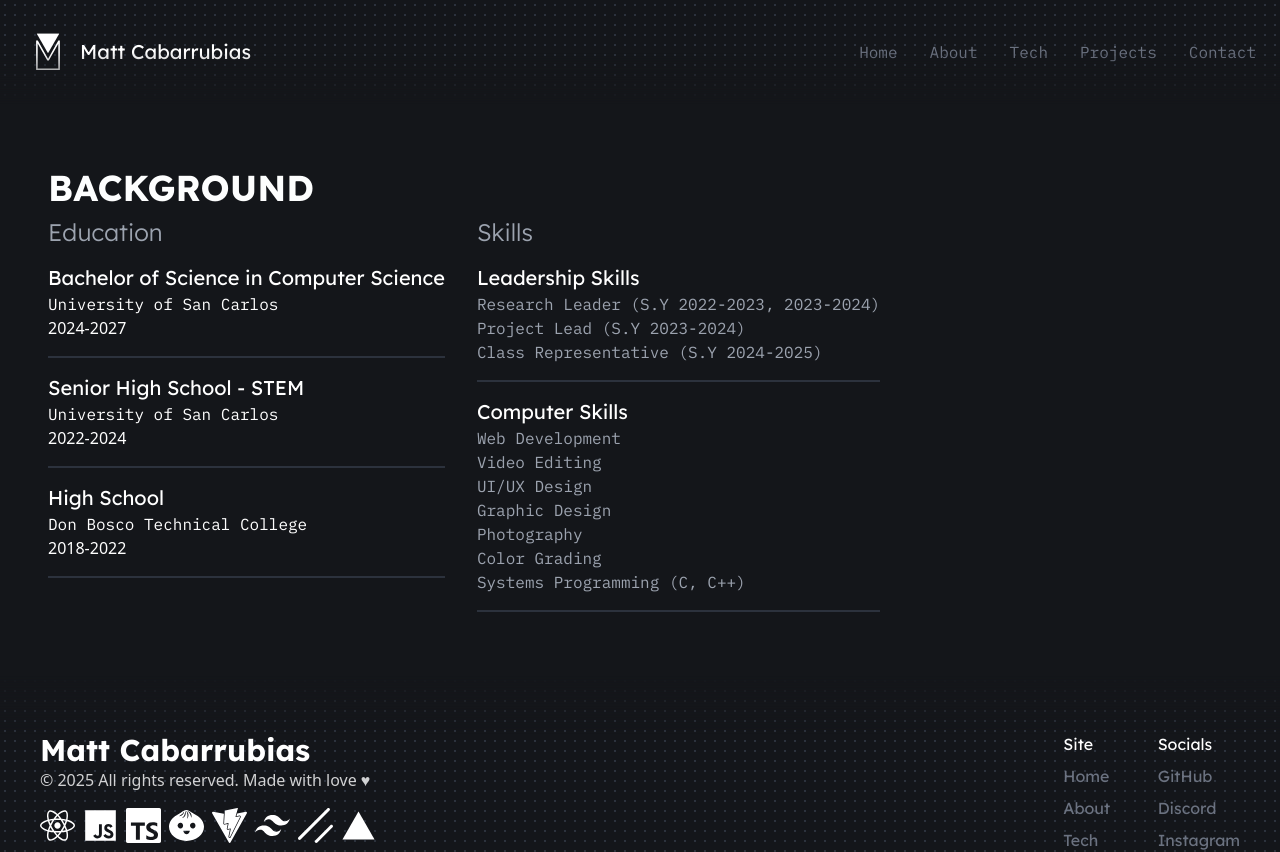
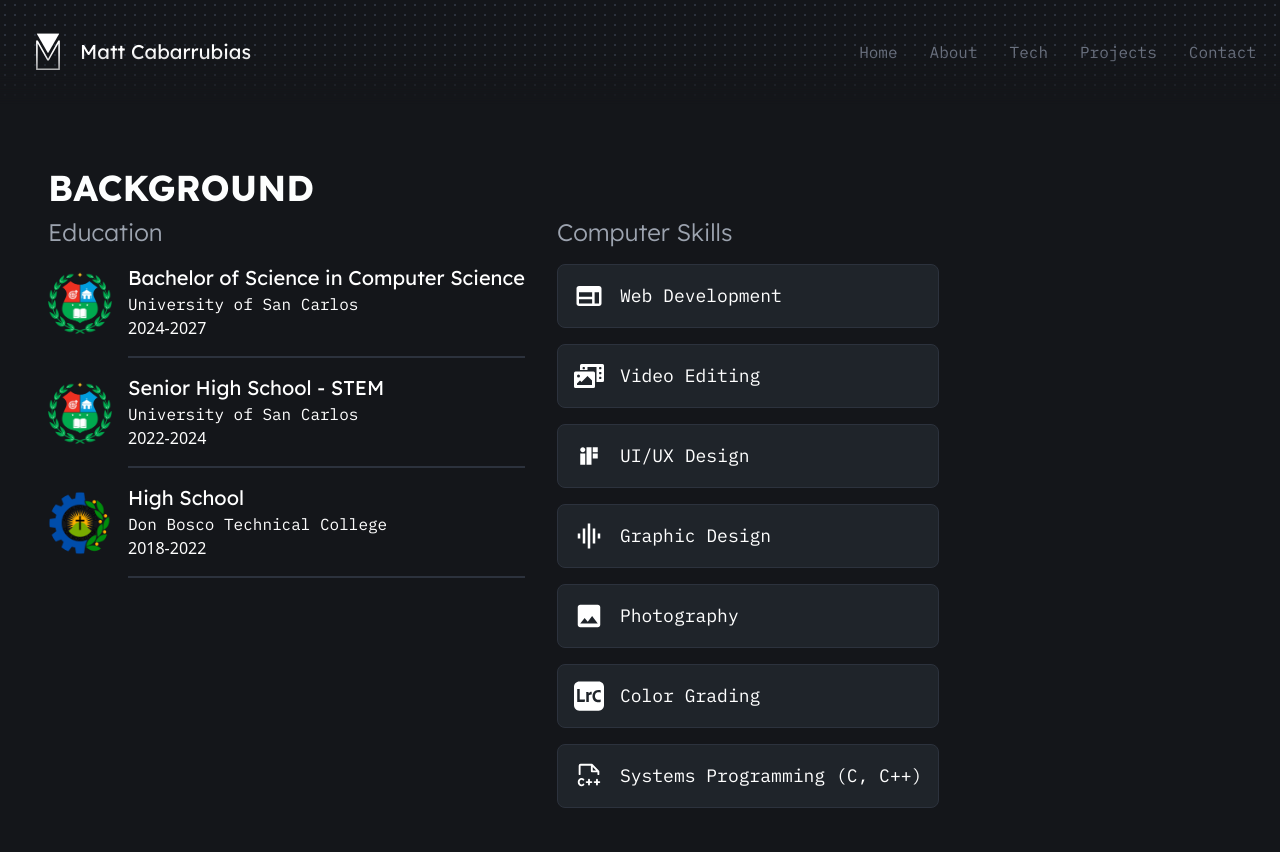
Before and after one commit to devliqht/portfolio, a React (Vite) app: page /about in a window 1280 px wide. Shown: the top 852 px of the page. Built offline with nearby package versions, Linux system fonts and the light colour scheme.

Commit message:
ABOUT: streamlined computerskills container

```diff
--- a/src/pages/About.tsx
+++ b/src/pages/About.tsx
@@ -1,19 +1,56 @@
 import { AnimatedContainer, BasicContainer } from "@/components/Containers"
+import { MdOutlineWeb } from "react-icons/md";
+import { FaPhotoVideo } from "react-icons/fa";
+import { CgIfDesign } from "react-icons/cg";
+import { MdOutlineGraphicEq } from "react-icons/md";
+import { MdPhoto } from "react-icons/md";
+import { SiAdobelightroomclassic } from "react-icons/si";
+import { PiFileCpp } from "react-icons/pi";
 
 interface EducationContainerProps {
     course?: string;
     school?: string;
     year?: string;
+    img?: string;
 }
 
-const EducationContainer: React.FC<EducationContainerProps> = ({course, school, year}) => {
+const iconSize: number = 30;
+const ComputerSkills = [
+    { icon: <MdOutlineWeb size={iconSize}/>, name: "Web Development" },
+    { icon: <FaPhotoVideo size={iconSize}/>, name: "Video Editing" },
+    { icon: <CgIfDesign size={iconSize}/>, name: "UI/UX Design" },
+    { icon: <MdOutlineGraphicEq size={iconSize}/>, name: "Graphic Design" },
+    { icon: <MdPhoto size={iconSize}/>, name: "Photography" },
+    { icon: <SiAdobelightroomclassic size={iconSize}/>, name: "Color Grading" },
+    { icon: <PiFileCpp size={iconSize}/>, name: "Systems Programming (C, C++)" },
+]
+
+const ComputerSkillsContainer: React.FC = () => {
     return (
-        <div className="flex flex-col py-4 border-[var(--dblue-ll)] border-b-2">
+        <>
+            {ComputerSkills.map((item, index) => (
+                <div key={index} className="flex flex-row gap-6 items-center p-4 my-4 bg-[var(--dblue-l)] border-[1px] border-[var(--dblue-ll)] rounded-lg">
+                    <div className="flex items-center gap-4 text-white">
+                        {item.icon}
+                        <span className="text-lg">{item.name}</span>
+                    </div>
+                </div>
+            ))}
+        </>
+    );
+};
+
+const EducationContainer: React.FC<EducationContainerProps> = ({course, school, year, img}) => {
+    return (
+        <div className="flex flex-row items-center gap-4">
+            <img src={img} className="w-16 h-auto" />
+                <div className="flex flex-col py-4 border-[var(--dblue-ll)] border-b-2 w-full">
                 <h1 className="text-white text-xl lexend-deca-400">{course}</h1>
                 <p className="text-white text-justify md:text-left ibm-plex-mono-regular">
                     {school}
                 </p>
                 <h4 className="text-white text-md">{year}</h4>
+            </div>
         </div>
     );
 }
@@ -30,31 +67,16 @@ const About = () => {
                     <div className="flex flex-col md:flex-row gap-8">
                         <div className="flex flex-col">
                             <h2 className="text-2xl text-gray-400 lexend-deca-300">Education</h2>
-                            <EducationContainer course="Bachelor of Science in Computer Science" school="University of San Carlos" year="2024-2027"></EducationContainer>
-                            <EducationContainer course="Senior High School - STEM" school="University of San Carlos" year="2022-2024"></EducationContainer>
-                            <EducationContainer course="High School" school="Don Bosco Technical College" year="2018-2022"></EducationContainer>
+                            <EducationContainer course="Bachelor of Science in Computer Science" school="University of San Carlos" year="2024-2027" img="/usc.png"></EducationContainer>
+                            <EducationContainer course="Senior High School - STEM" school="University of San Carlos" year="2022-2024" img="/usc.png"></EducationContainer>
+                            <EducationContainer course="High School" school="Don Bosco Technical College" year="2018-2022" img="/donbosco.png"></EducationContainer>
                         </div>
                         <div className="flex flex-col">
-                            <h2 className="text-2xl text-gray-400 lexend-deca-300">Skills</h2>
-                            <div className="flex flex-col py-4 border-b-2 border-[var(--dblue-ll)]">
-                                <h1 className="text-white text-xl lexend-deca-400 ">Leadership Skills</h1>
-                                <p className="text-gray-400 text-justify md:text-left ibm-plex-mono-regular">
-                                    Research Leader (S.Y 2022-2023, 2023-2024) <br />
-                                    Project Lead (S.Y 2023-2024) <br />
-                                    Class Representative (S.Y 2024-2025)
-                                </p>
+                            <h2 className="text-2xl text-gray-400 lexend-deca-300">Computer Skills</h2>
+                            <div className="flex flex-col pb-4">
+                                <div className="text-gray-400 text-justify md:text-left ibm-plex-mono-regular">
+                                    <ComputerSkillsContainer />
                                 </div>
-                            <div className="flex flex-col py-4 border-b-2 border-[var(--dblue-ll)]">
-                                <h1 className="text-white text-xl lexend-deca-400 ">Computer Skills</h1>
-                                <p className="text-gray-400 text-justify md:text-left ibm-plex-mono-regular">
-                                    Web Development <br />
-                                    Video Editing <br />
-                                    UI/UX Design <br />
-                                    Graphic Design <br />
-                                    Photography <br />
-                                    Color Grading <br />
-                                    Systems Programming (C, C++) <br />
-                                </p>
                             </div>
                         </div>
                     </div>
```
Also changed, not shown: public/donbosco.png (added), public/usc.png (added). Lines whose indentation alone changed are shown as unchanged.
